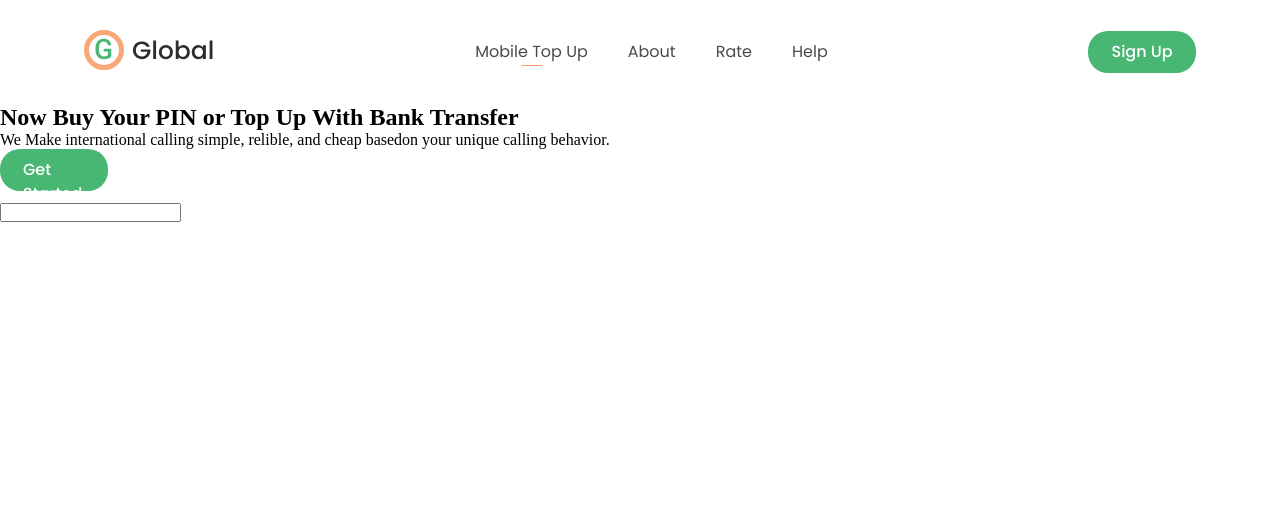
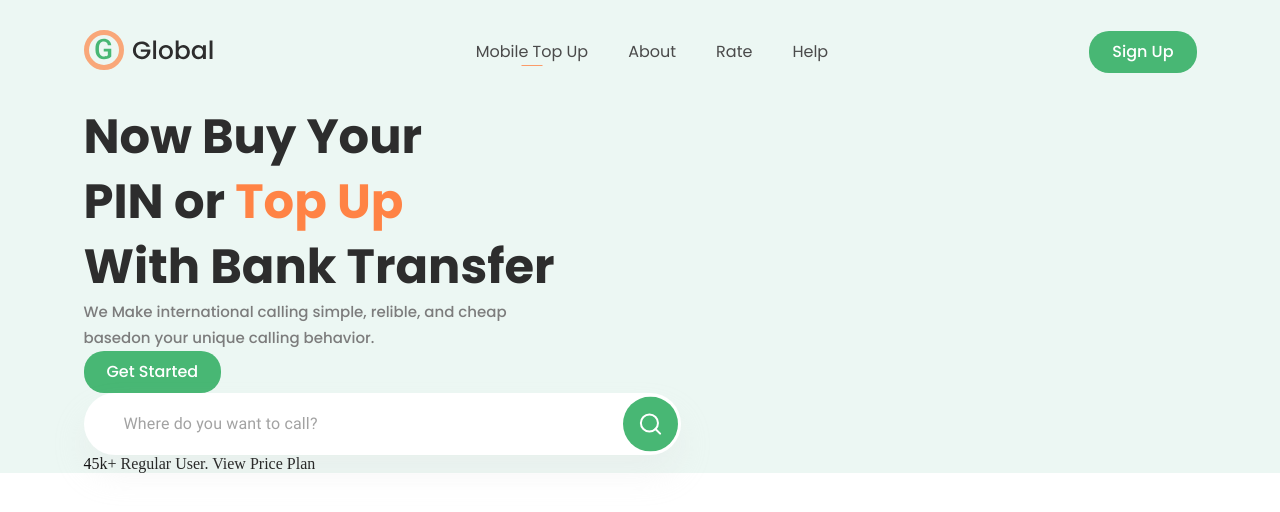
Before and after one commit to Garik9402/Global, a website: page src/index.html in a window 1280 px wide. Drawn offline with nearby package versions, Linux system fonts and the light colour scheme; files that its build step writes are made by us from their sources.

Commit message:
in the process;)

```diff
--- a/src/index.html
+++ b/src/index.html
@@ -52,19 +52,55 @@
         <div class="hero__inner">
           <div class="hero__items-column">
             <h1 class="hero__title">
-              Now Buy Your PIN or Top Up With Bank Transfer
+              Now Buy Your <br />
+              PIN or <span style="color: #ff8345;">Top Up</span><br />With Bank
+              Transfer
             </h1>
             <p class="hero__text">
-              We Make international calling simple, relible, and cheap basedon
-              your unique calling behavior.
+              We Make international calling simple, relible, and cheap
+              <br />basedon your unique calling behavior.
             </p>
             <a href="#" class="button">
               <span class="button__name">Get Started</span>
             </a>
             <div class="hero__search-w">
-              <input type="text" class="hero__search" />
+              <input
+                type="text"
+                class="hero__search"
+                placeholder="Where do you want to call?"
+              />
+              <a href="#" class="hero__search-icon">
+                <svg
+                  width="55"
+                  height="55"
+                  viewBox="0 0 55 55"
+                  fill="none"
+                  xmlns="http://www.w3.org/2000/svg"
+                >
+                  <rect width="55" height="55" rx="27.5" fill="#48B774" />
+                  <path
+                    d="M26.4267 34.9866C31.1518 34.9866 34.9822 31.1561 34.9822 26.431C34.9822 21.7059 31.1518 17.8755 26.4267 17.8755C21.7015 17.8755 17.8711 21.7059 17.8711 26.431C17.8711 31.1561 21.7015 34.9866 26.4267 34.9866Z"
+                    stroke="white"
+                    stroke-width="2"
+                    stroke-linecap="round"
+                    stroke-linejoin="round"
+                  />
+                  <path
+                    d="M37.1208 37.1252L32.4688 32.4731"
+                    stroke="white"
+                    stroke-width="2"
+                    stroke-linecap="round"
+                    stroke-linejoin="round"
+                  />
+                </svg>
+              </a>
             </div>
-            <div class="users"></div>
+            <div class="hero__users">
+              <div class="hero__users-icons"></div>
+              <div class="hero__users-statistics">
+                45k+ Regular User. View Price Plan
+              </div>
+            </div>
           </div>
         </div>
       </section>
--- a/src/js/script.js
+++ b/src/js/script.js
@@ -1,3 +1,4 @@
+//  активация меню элемента
 const headerMenuItem = document.querySelectorAll(".header__nav-item-link");
 for (let i = 0; i < headerMenuItem.length; i++) {
   headerMenuItem[i].addEventListener("click", function () {
--- a/src/scss/styles.scss
+++ b/src/scss/styles.scss
@@ -6,10 +6,12 @@
 .header {
   width: 100%;
   padding: 30px 0px;
+  background: #ecf7f3;
   &__inner {
-    max-width: 1113px;
+    max-width: 1143px;
     width: 100%;
     margin: 0 auto;
+    padding: 0 15px;
     display: flex;
     justify-content: space-between;
     align-items: center;
@@ -74,8 +76,6 @@
 }
 .button {
   display: inline-block;
-  width: 108px;
-  height: 42px;
   background: #48b774;
   border-radius: 20px;
   padding: 9px 23px;
@@ -95,3 +95,64 @@
     background-color: red;
   }
 }
+.hero {
+  width: 100%;
+  background: #ecf7f3;
+  &__inner {
+    max-width: 1143px;
+    width: 100%;
+    padding: 0 15px;
+    margin: 0 auto;
+    display: flex;
+  }
+
+  &__items-column {
+    max-width: 597px;
+    width: 100%;
+  }
+
+  &__title {
+    font-family: "Poppins", sans-serif;
+    font-weight: 700;
+    font-size: 48px;
+    line-height: 65px;
+    color: #2d2d2d;
+  }
+
+  &__text {
+    font-family: "Poppins", sans-serif;
+    font-weight: 500;
+    font-size: 15px;
+    line-height: 26px;
+    color: #7c7c7c;
+  }
+
+  &__search-w {
+    width: 100%;
+    position: relative;
+  }
+
+  &__search {
+    width: 100%;
+    height: 62px;
+    padding: 0px 3px 0px 40px;
+    background: #ffffff;
+    box-shadow: 0px 20px 30px rgba(222, 222, 222, 0.25);
+    border-radius: 100px;
+    outline: none;
+    border: none;
+    &::placeholder {
+      font-family: "Roboto", sans-serif;
+      font-weight: 400;
+      font-size: 16px;
+      line-height: 19px;
+      letter-spacing: 0.01em;
+      color: #a2a2a2;
+    }
+  }
+  &__search-icon {
+    position: absolute;
+    right: 3px;
+    transform: translateY(6%);
+  }
+}
```
Also changed, not shown: src/scss/styles.css, 1 other file.
